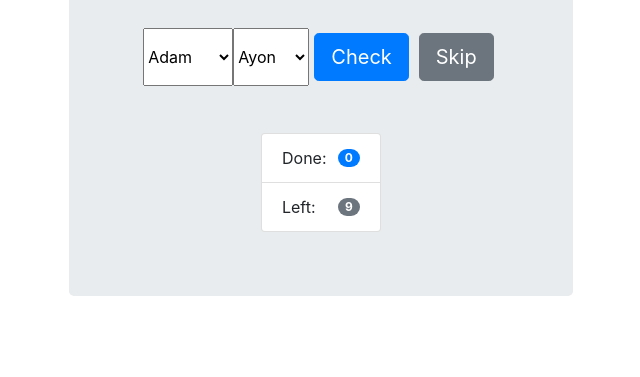
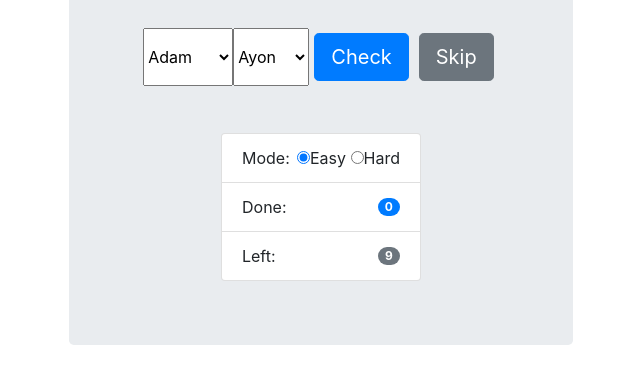
Before and after one commit to FreeCodeCampOKC/techlahoma-whos-who, a plain HTML site: page index.html in a window 1280 px wide. Shown: the part 432-809 px from the top of the page, without its empty margins (319-959 px from the left). Drawn offline with nearby package versions, Linux system fonts and the light colour scheme.

Commit message:
Add mode setting

```diff
--- a/index.html
+++ b/index.html
@@ -1,11 +1,14 @@
 <!DOCTYPE html>
 
 <html lang="en">
+
 <head>
     <title>Who's Who in Techlahoma</title>
-        <link rel="stylesheet" href="https://stackpath.bootstrapcdn.com/bootstrap/4.4.1/css/bootstrap.min.css" integrity="sha384-Vkoo8x4CGsO3+Hhxv8T/Q5PaXtkKtu6ug5TOeNV6gBiFeWPGFN9MuhOf23Q9Ifjh" crossorigin="anonymous">
+    <link rel="stylesheet" href="https://stackpath.bootstrapcdn.com/bootstrap/4.4.1/css/bootstrap.min.css"
+        integrity="sha384-Vkoo8x4CGsO3+Hhxv8T/Q5PaXtkKtu6ug5TOeNV6gBiFeWPGFN9MuhOf23Q9Ifjh" crossorigin="anonymous">
     <link rel="stylesheet" href="styles.css">
 </head>
+
 <body>
     <div class="container-fluid">
         <div class="row center">
@@ -33,7 +36,14 @@
                         <p id="result" class="alert" style="min-width: 120px; width: auto;"></p>
                     </div>
                     <div class="center" id="score">
-                            <ul class="list-group" style="width: 120px;">
+                        <ul class="list-group" style="width: 200px;">
+                            <li class="list-group-item d-flex justify-content-between align-items-center">
+                                Mode:
+                                <div>
+                                    <input type="radio" name="mode" id="mode" value="Easy" checked="true">Easy</input>
+                                    <input type="radio" name="mode" id="mode" value="Hard">Hard</input>
+                                </div>
+                            </li>
                             <li class="list-group-item d-flex justify-content-between align-items-center">
                                 Done:
                                 <span class="badge badge-pill badge-primary" id="done"></span>
@@ -51,4 +61,5 @@
     <script type="text/javascript" src="people.js"></script>
     <script src="index.js"></script>
 </body>
+
 </html>
--- a/index.js
+++ b/index.js
@@ -132,7 +132,11 @@ function cheat(advance) {
 }
 
 function loadRemainingPeople() {
-	var remainingPeople = people.filter((x) => !x.done)
+	var modeSelection = getModeSelection();
+
+	//if mode is set to Hard, remainingPeople will include everyone
+	//otherwise, it will only include people who are not yet marked as done.
+	var remainingPeople = people.filter((x) => modeSelection == "Hard" || !x.done);
 
 	loadOptions(
 		remainingPeople
@@ -149,3 +153,18 @@ function loadRemainingPeople() {
 		document.getElementById("lastName")
 	);
 }
+
+function getModeSelection() {
+	var modeRadios = document.getElementsByName("mode");
+	var modeSelection = "Easy";
+
+	for (let index = 0; index < modeRadios.length; index++) {
+		const radio = modeRadios[index];
+
+		if (radio.checked) {
+			modeSelection = radio.value;
+		}
+	}
+
+	return modeSelection;
+}
```
Lines whose indentation alone changed are shown as unchanged.
